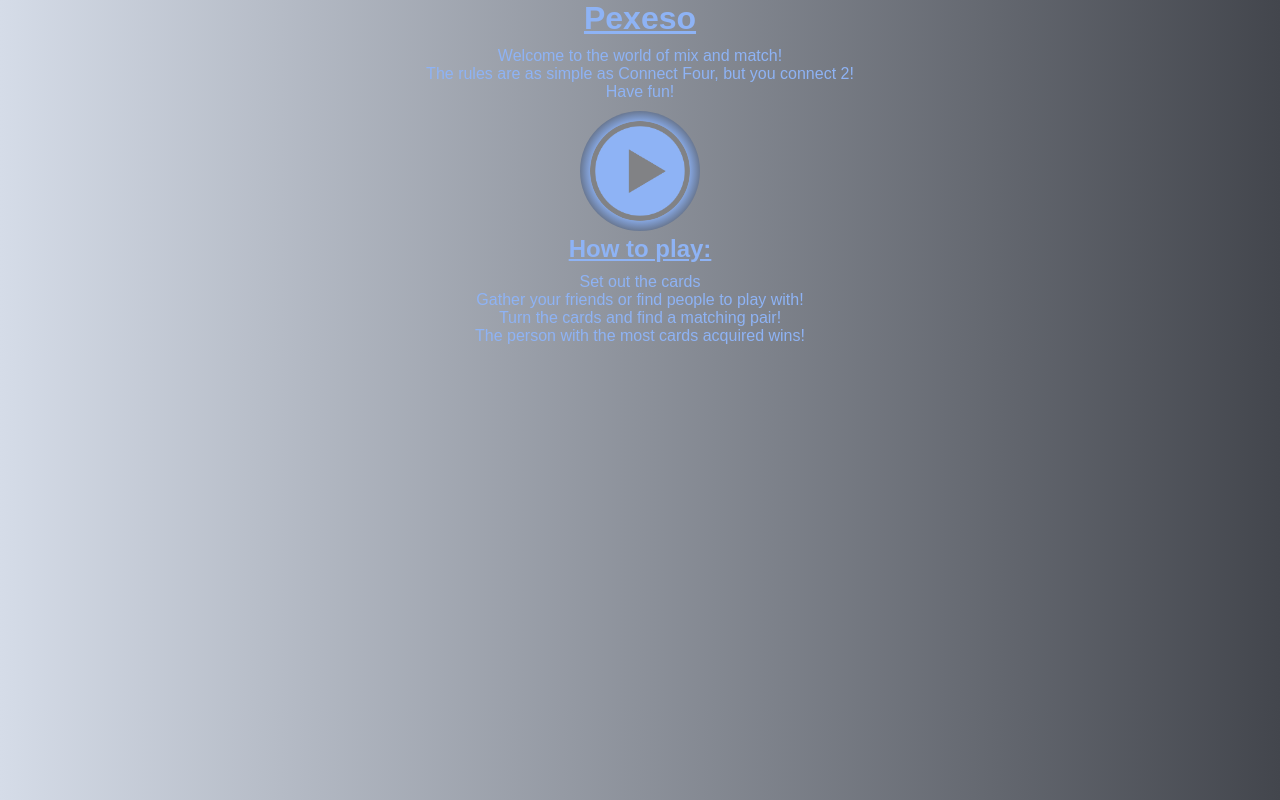
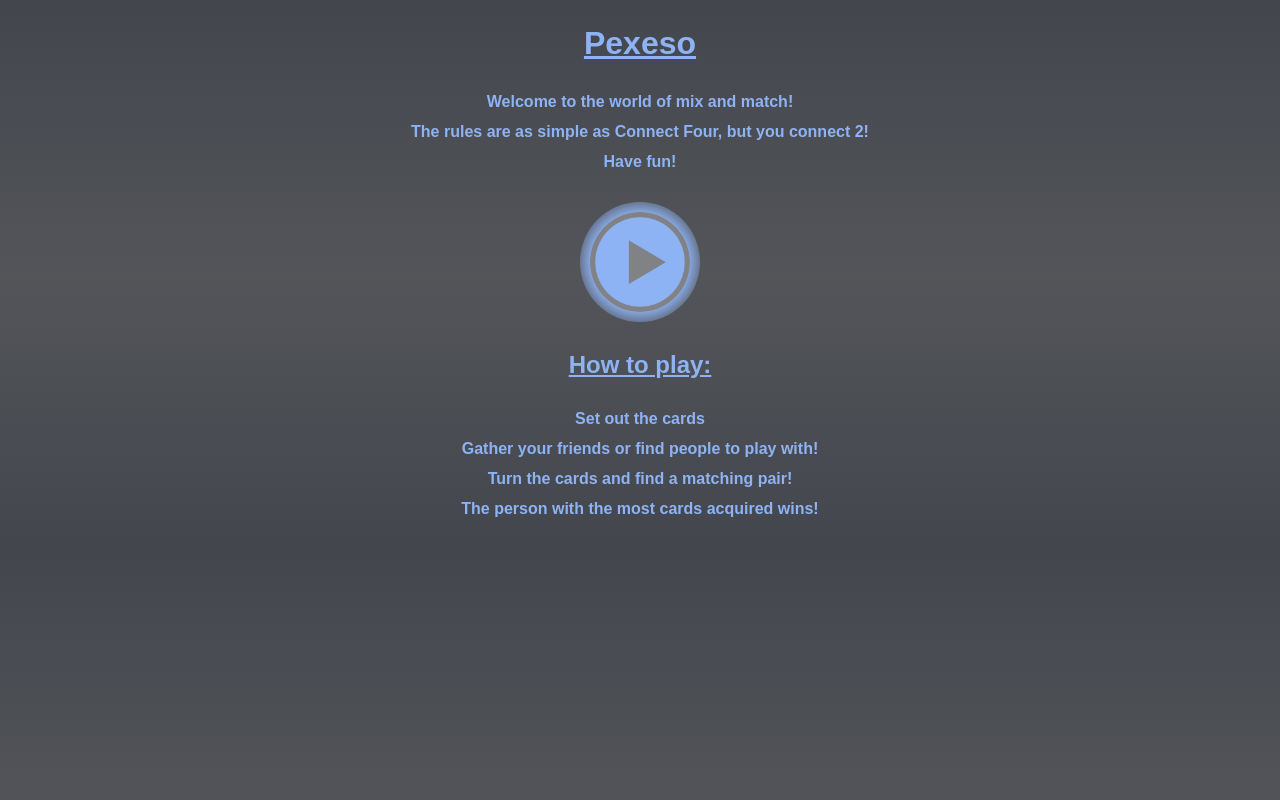
Before and after one commit to antosmichael07/Pexeso-Challenge, a website: page views/home.html in a window 1280 px wide. Drawn offline with Linux system fonts and the light colour scheme; files that its build step writes are made by us from their sources; files whose address does not match are found by name.

Commit message:
design change

```diff
--- a/public/stylesheets/home/style.css
+++ b/public/stylesheets/home/style.css
@@ -3,7 +3,7 @@
     padding: 0;
 }
 
-
+/*
 #43464d grey dark
 #535559 grey light
 #72757a grey lightest
@@ -11,11 +11,14 @@
 #49679C blue dark
 #8EB3F5 blue light
 #D5DCE8 white-grey
+*/
 
+.h1{
+    padding-top: 25px;
+}
 
-.body h1{
-    padding: 15px;
-    background-color: #535559;
+.h2{
+    padding-top: 25px;
 }
 
 @keyframes text {
@@ -36,7 +39,7 @@ div1 {
     color: #8EB3F5;
     text-align: center;
     width: 100%;
-    background: linear-gradient(to right, #D5DCE8 ,#43464d);
+    background: linear-gradient(to bottom, #43464d, #535559, #43464d);
     overflow-x: hidden;
 }
 
@@ -72,6 +75,21 @@ div1 {
     animation-duration: 4s;
   }
 
+  @keyframes buttonbreathe {
+    0%   {background-color:rgba(255, 0, 0, 0); left:-120%; top:0px;}
+    50%   {background-color:rgba(255, 0, 0, 0); left:120%; top:0px;}
+    100% {background-color:rgba(255, 0, 0, 0); left:0px; top:0px;}
+  }
+
+  a {
+    width: 100%;
+    height: 100%;
+    background-color: rgba(255, 0, 0, 0);
+    animation-name: buttonbreathe;
+    animation-duration: infinite;
+  }
+
 .body p{
-    margin: 10px;
+    line-height: 30px;
+    margin: 25px;
 }
--- a/views/home.html
+++ b/views/home.html
@@ -14,9 +14,11 @@
         <h1 class="h1"><u>Pexeso</u></h1>
         <div1>
             <p class="p">
-                Welcome to the world of mix and match!                 <br>
+                <strong>
+                Welcome to the world of mix and match!                     <br>
                 The rules are as simple as Connect Four, but you connect 2!<br>
                 Have fun!
+                </strong>
             </p>
 
         <a href="/create">
@@ -26,10 +28,12 @@
         <h2 class="h2"><u>How to play:</u></h2>
 
         <p class="p">
-            Set out the cards <br>
-            Gather your friends or find people to play with! <br>
-            Turn the cards and find a matching pair! <br>
-            The person with the most cards acquired wins!<br>
+            <strong>
+                Set out the cards <br>
+                Gather your friends or find people to play with! <br>
+                Turn the cards and find a matching pair!         <br>
+                The person with the most cards acquired wins!    <br>
+            </strong>
         </p>
     </div1>
     </body>
```
